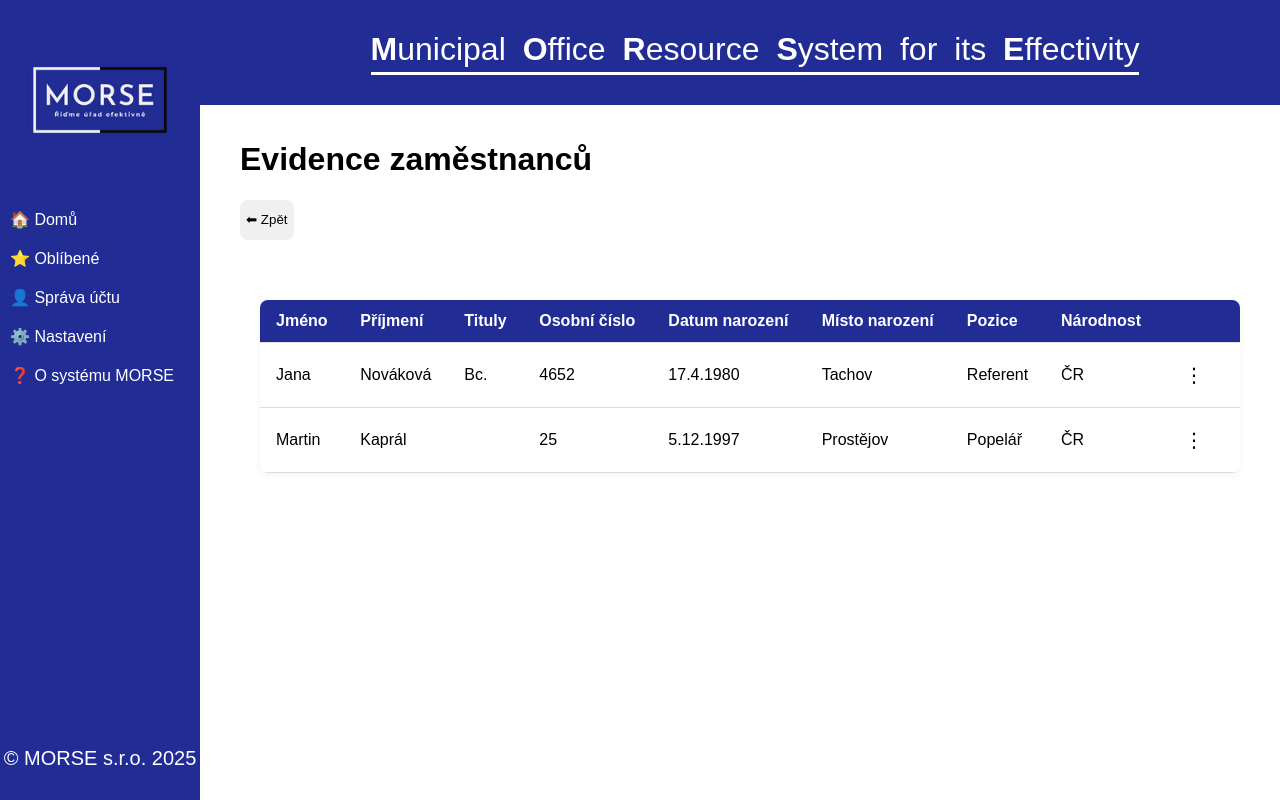
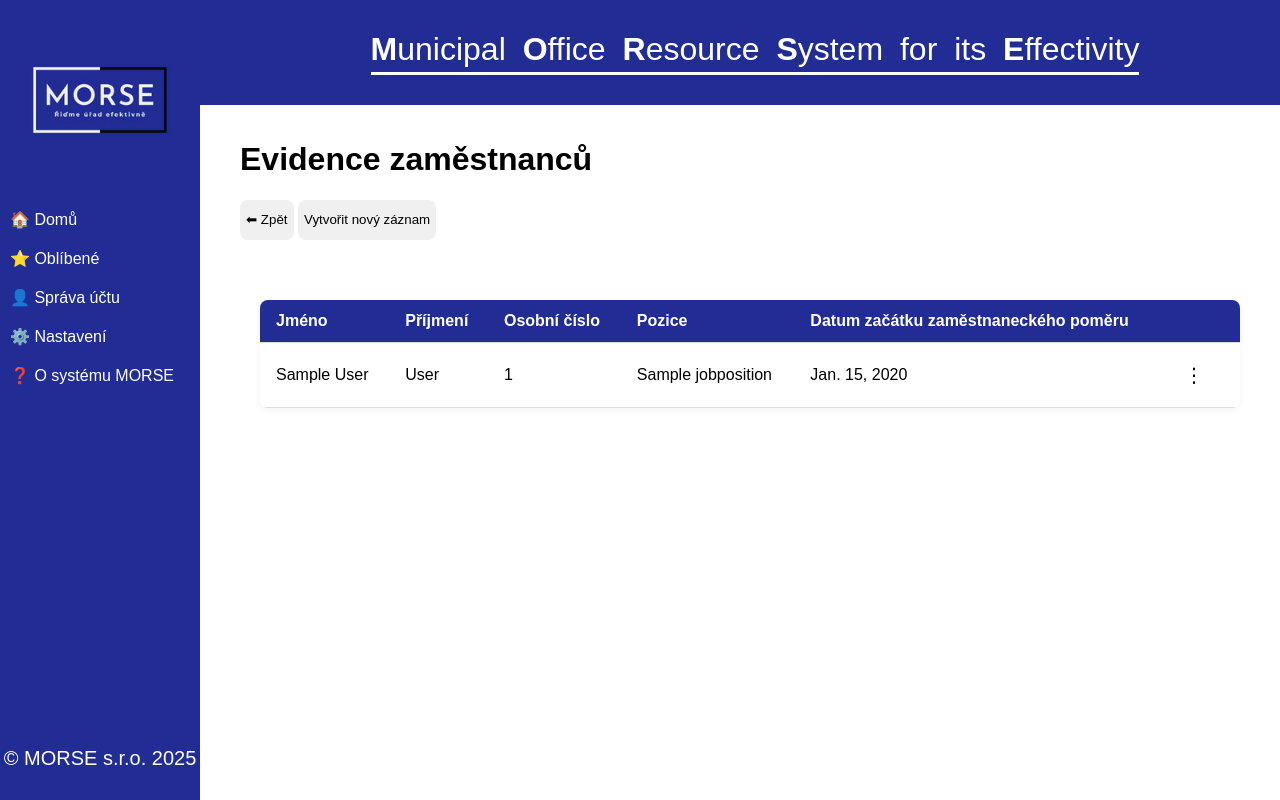
Before and after one commit to kapr323/KamilAdmin, a Django app: page /personnel-records/ in a window 1280 px wide. Run offline with Django 5.2, Linux system fonts and the light colour scheme; tables that the repository leaves empty hold one stand-in row (values such as "Sample post"); parts of the project's set-up code (start-up, migrations or seed data) failed here and were passed over.

Commit message:
Napojení employees na DB.

```diff
--- a/viewer/forms.py
+++ b/viewer/forms.py
@@ -91,10 +91,6 @@ class EmployeeModelForm(ModelForm):
                   f"initial_surname = '{initial_surname}'")
         if not initial_name and not initial_surname:
             raise ValidationError("Je nutné zadat jméno a příjmení.")
-
-        initial_date_of_birth = cleaned_data.get('date_of_birth')
-        if initial_date_of_birth <= initial_date_of_birth:
-            raise ValidationError("Datum úmrtí nesmí být dřív, než datum narození.")
 
         return cleaned_data
 
--- a/viewer/templates/personnel_records_table.html
+++ b/viewer/templates/personnel_records_table.html
@@ -5,43 +5,31 @@
 {% block content %}
     <h1>Evidence zaměstnanců</h1>
 <button class="back-button" onclick="history.back()">⬅ Zpět</button>
+<form action="{% url 'employee_create' %}" method="get" style="display: inline;">
+    <button type="submit" class="btn">Vytvořit nový záznam</button>
+</form>
 <div class="table-wrapper">
     <table id="table" class="table">
         <thead>
             <tr>
                 <th data-sort="name">Jméno</th>
                 <th data-sort="surname">Příjmení</th>
-                <th data-sort="titles">Tituly</th>
                 <th data-sort="personal-number">Osobní číslo</th>
-                <th data-sort="date-of-birth">Datum narození</th>
-                <th data-sort="place-of-birth">Místo narození</th>
                 <th data-sort="position">Pozice</th>
-                <!-- <th data-sort="department">Oddělení</th> Nechybí nám v modelu Employee? -->
-                <th data-sort="nationality">Národnost</th>
+                <th data-sort="start-date-of-employment">Datum začátku zaměstnaneckého poměru</th>
                 <th></th>
             </tr>
         </thead>
         <tbody>
-            <tr data-href="/jana">
-                <td>Jana</td>
-                <td>Nováková</td>
-                <td>Bc.</td>
-                <td>4652</td>
-                <td>17.4.1980</td>
-                <td>Tachov</td>
-                <td>Referent</td>
-                <td>ČR</td>
-            </tr>
-            <tr data-href="/martin">
-                <td>Martin</td>
-                <td>Kaprál</td>
-                <td></td>
-                <td>25</td>
-                <td>5.12.1997</td>
-                <td>Prostějov</td>
-                <td>Popelář</td>
-                <td>ČR</td>
-            </tr>
+            {% for emp in employees %}
+                <tr data-href="">
+                    <td>{{ emp.name }}</td>
+                    <td>{{ emp.surname }}</td>
+                    <td>{{ emp.personal_number }}</td>
+                    <td>{{ emp.job_position }}</td>
+                    <td>{{ emp.start_date_of_employment }}</td>
+                </tr>
+            {% endfor %}
         </tbody>
     </table>
 </div>
--- a/viewer/urls.py
+++ b/viewer/urls.py
@@ -21,4 +21,7 @@ urlpatterns = [
     path('internal-guidelines/', internal_guidelines, name='internal_guidelines'),
     path('new/', submit_certificate, name='submit_certificate'), # nechat new?
     path('vehicles/<int:car_id>/', vehicle_detail, name="vehicle_detail"),
+    path('personnel-records/add/', employee_create, name='employee_create'),
+    path('personnel-records/edit/<int:pk>/', employee_update, name='employee_update'),
+    path('personnel-records/delete/<int:pk>/', employee_delete, name='employee_delete'),
 ]
--- a/viewer/views.py
+++ b/viewer/views.py
@@ -1,8 +1,11 @@
-from django.shortcuts import render
+from django.shortcuts import render, redirect, get_object_or_404
 import calendar
 import locale
 from datetime import date
 from django.http import JsonResponse
+from .models import *
+from .forms import EmployeeModelForm
+
 
 locale.setlocale(locale.LC_TIME, 'czech')
 
@@ -64,7 +67,42 @@ def organizational_structure(request):
     return render(request, 'organizational_structure.html')
 
 def personnel_records(request):
-    return render(request, 'personnel_records_table.html')
+    employees = Employee.objects.all()
+    return render(request, 'personnel_records_table.html', {'employees': employees})
+
+def employee_create(request):
+    if request.method == 'POST':
+        print("Formulář byl odeslán")
+        form = EmployeeModelForm(request.POST)
+        if form.is_valid():
+            print("Formulář je validní")
+            form.save()
+            return redirect('personnel_records')
+        else:
+            print("Formulář není validní")
+            print(form.errors)
+    else:
+        form = EmployeeModelForm()
+    return render(request, 'employee_form.html', {'form': form, 'action': 'Vytvořit'})
+
+
+def employee_update(request, pk):
+    employee = get_object_or_404(Employee, pk=pk)
+    if request.method == 'POST':
+        form = EmployeeModelForm(request.POST, instance=employee)
+        if form.is_valid():
+            form.save()
+            return redirect('personnel_records')
+    else:
+        form = EmployeeModelForm(instance=employee)
+    return render(request, 'employee_form.html', {'form': form, 'action': 'Upravit'})
+
+def employee_delete(request, pk):
+    employee = get_object_or_404(Employee, pk=pk)
+    if request.method == 'POST':
+        employee.delete()
+        return redirect('personnel_records')
+    return render(request, 'employee_confirm_delete.html', {'employee': employee})
 
 def properties_table(request):
     return render(request, 'properties_table.html')
```
Also changed, not shown: viewer/templates/employee_confirm_delete.html (added, +11 -0 lines), viewer/templates/employee_form.html (added, +11 -0 lines).
